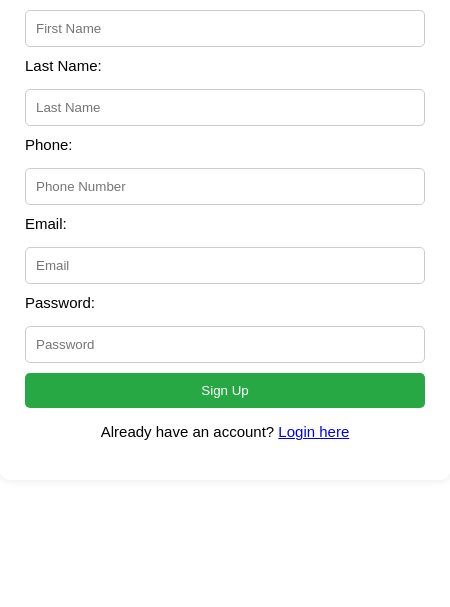
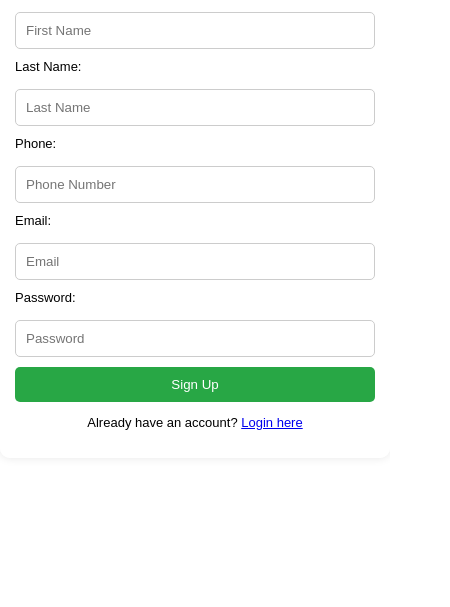
Before and after one commit to Ashar581/security-serviceUI, a website: page public_html/signup.html in a window 390 px wide. Shown: the part 237-844 px from the top of the page, 450 px wide, since content can reach past the window. Drawn offline with Linux system fonts and the light colour scheme.

Commit message:
made login and create more responsive for mobile

```diff
--- a/public_html/style.css
+++ b/public_html/style.css
@@ -5,7 +5,6 @@ body {
     display: flex;
     justify-content: center;
     align-items: center;
-    /* background-image: url('images/bg.png'); */
     background-size: cover;
     background-position: center;
     background-repeat: no-repeat;
@@ -17,7 +16,6 @@ body {
     display: flex;
     height: 100vh;
     width: 100%;
-    /* background: rgba(255, 255, 255, 0.123);  */
 }
 
 .form-container {
@@ -36,7 +34,8 @@ body {
     align-items: center;
     border-radius: 10px;
     box-shadow: 0 0 10px rgba(0, 0, 0, 0.1);
-    width: 400px;
+    width: 90%;
+    max-width: 400px;
 }
 
 h2 {
@@ -53,11 +52,9 @@ form {
 
 label {
     margin-bottom: 5px;
-
 }
 
 input, select {
-
     padding: 10px;
     border: 1px solid #ccc;
     border-radius: 5px;
@@ -87,7 +84,7 @@ p {
 .popup {
     display: none;
     position: fixed;
-    top: 10%; /* Adjust this value to position the popup further down or up */
+    top: 10%;
     left: 50%;
     transform: translateX(-50%);
     background-color: red;
@@ -125,18 +122,39 @@ p {
 }
 
 #loadingBar {
-    display: none; /* Hidden by default */
+    display: none;
     position: fixed;
     top: 0;
     left: 0;
     width: 100%;
     height: 4px;
     background-color: #3498db;
-    z-index: 1000; /* Ensure it sits above other content */
-    animation: loading 2s linear infinite; /* Simple loading animation */
+    z-index: 1000;
+    animation: loading 2s linear infinite;
 }
 
 @keyframes loading {
     0% { width: 0%; }
     100% { width: 100%; }
 }
+
+/* Media Queries for Responsiveness */
+@media (max-width: 768px) {
+    body {
+        font-size: 14px;
+    }
+    .form-box {
+        width: 100%;
+        padding: 20px;
+    }
+}
+
+@media (max-width: 480px) {
+    body {
+        font-size: 13px;
+    }
+    .form-box {
+        width: 100%;
+        padding: 15px;
+    }
+}
```
